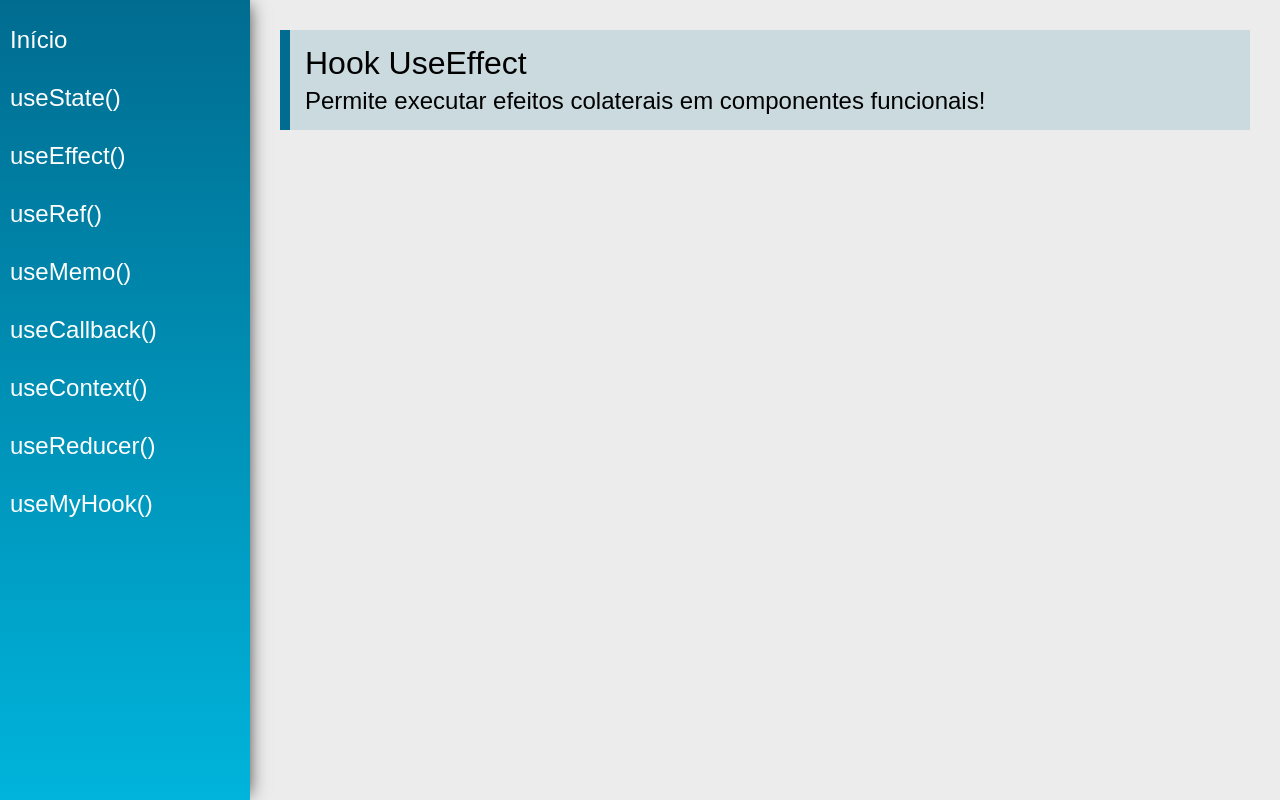
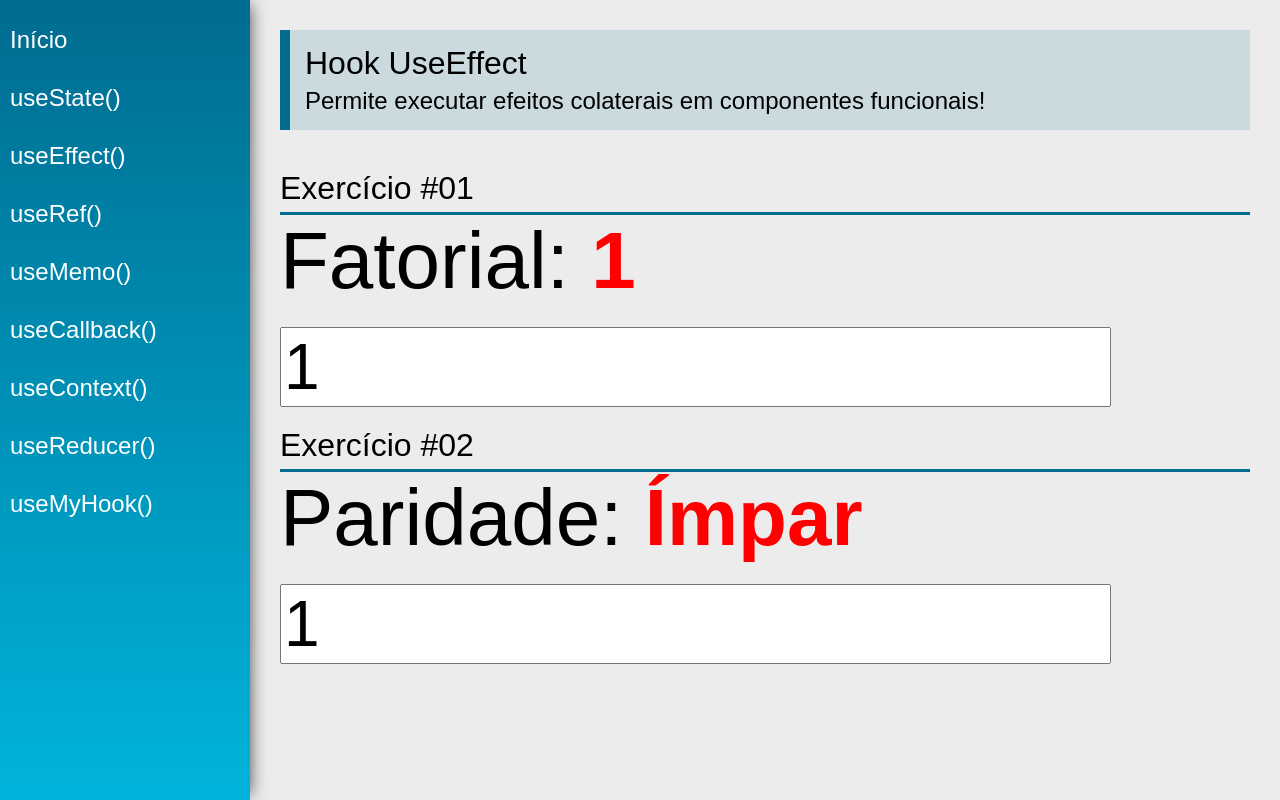
Before and after one commit to Gabones/ReactHooks, a React (Create React App) app: page /useEffect in a window 1280 px wide. Built offline with nearby package versions, Linux system fonts and the light colour scheme.

Commit message:
use Effect

```diff
--- a/src/views/examples/UseEffect.jsx
+++ b/src/views/examples/UseEffect.jsx
@@ -1,13 +1,46 @@
-import React from 'react'
+import React, {useEffect, useState} from 'react'
 import PageTitle from '../../components/layout/PageTitle'
+import SectionTitle from '../../components/layout/SectionTitle'
+
+const calcFatorial = s => {
+    const n = parseInt(s)
+    if(n < 0) return -1
+    if(n===0) return 1
+    return calcFatorial(n-1)*n
+}
 
 const UseEffect = (props) => {
+
+    const [number, setNumber] = useState(1)
+    const [fatorial, setFatorial] = useState(1)
+    const [parOuImpar, setParOuImpar] = useState(1)
+
+    useEffect(function() {setFatorial(calcFatorial(number))}, [number])
+
+    useEffect(function() {if(fatorial > 1000000) document.title = 'High Number'}, [fatorial])
+
     return (
         <div className="UseEffect">
             <PageTitle
                 title="Hook UseEffect"
                 subtitle="Permite executar efeitos colaterais em componentes funcionais!"
             />
+            <SectionTitle title="Exercício #01"></SectionTitle>
+            <div>
+                <span className="text">Fatorial: </span>
+                <span className="text red">{fatorial === -1 ? 'Não Existe' : fatorial}</span>
+            </div>
+            <div>
+                <input type="number" className="input" value={number} onChange={e => setNumber(+e.target.value)}/>
+            </div>
+            <SectionTitle title="Exercício #02"></SectionTitle>
+            <div>
+                <span className="text">Paridade: </span>
+                <span className="text red">{parOuImpar % 2 === 0 ? 'Par' : 'Ímpar'}</span>
+            </div>
+            <div>
+                <input type="number" className="input" value={parOuImpar} onChange={e => setParOuImpar(+e.target.value)}/>
+            </div>
         </div>
     )
 }
```
